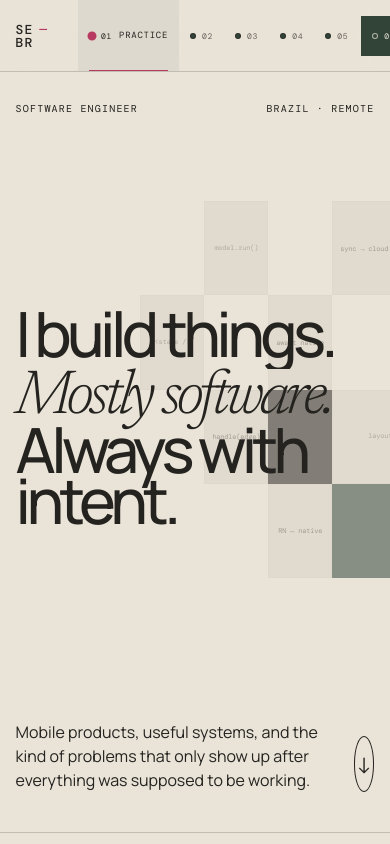
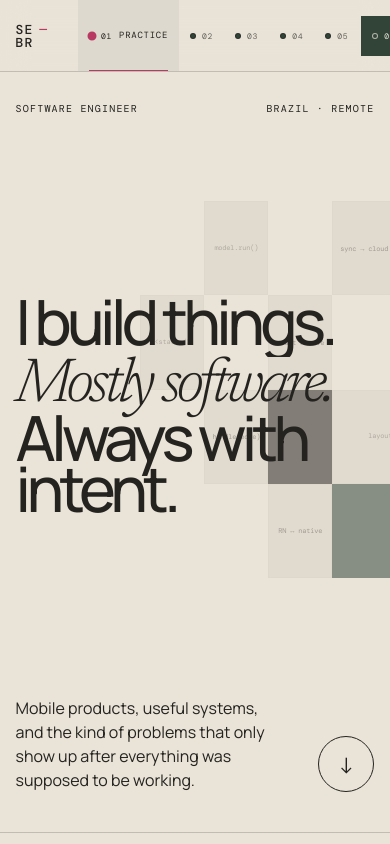
Before and after one commit to zeRonaldo/zeronaldo.github.io, a Next.js app: page / in a window 390 px wide. Shown: the top 844 px of the page. Built offline with nearby package versions, Linux system fonts and the light colour scheme; a web font is replaced by a local one.

Commit message:
fix: button width fix on responsive

```diff
--- a/app/globals.css
+++ b/app/globals.css
@@ -42,7 +42,7 @@ h1 em, footer h2 em { font-family:"Newsreader",serif; font-weight:300; }
 .type-line > span::after { content:""; position:absolute; top:.06em; right:0; width:.045em; height:.72em; background:var(--bougainvillea); animation:cursor-blink .72s step-end 4, cursor-away .01s 3.25s forwards; }
 .hero-bottom { display:flex; align-items:end; justify-content:space-between; padding-left:42%; position:relative; z-index:2; animation:fade-up .8s .22s cubic-bezier(.22,1,.36,1) both; }
 .hero-bottom p { max-width:520px; margin:0; font-size:clamp(16px,1.5vw,22px); line-height:1.5; }
-.round-link { width:56px; height:56px; border:1px solid var(--ink); border-radius:50%; display:grid; place-items:center; font-size:22px; transition:.2s; }
+.round-link { min-width:56px; height:56px; border:1px solid var(--ink); border-radius:50%; display:grid; place-items:center; font-size:22px; transition:.2s; }
 .round-link:hover { background:var(--bougainvillea); color:var(--paper); border-color:var(--bougainvillea); transform:translateY(3px); }
 .hero-system { position:absolute; z-index:1; top:10%; right:1.5%; width:min(54vw,820px); height:78%; display:grid; grid-template-columns:repeat(5,1fr); grid-template-rows:repeat(5,1fr); pointer-events:none; opacity:.86; }
 .system-module, .system-block { position:relative; min-width:0; min-height:0; }
```
